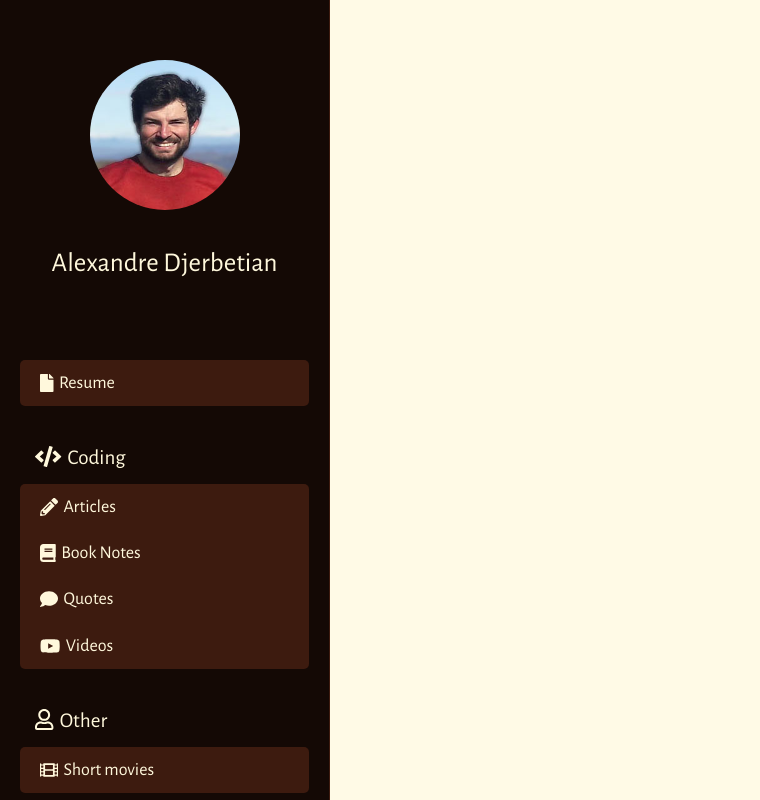
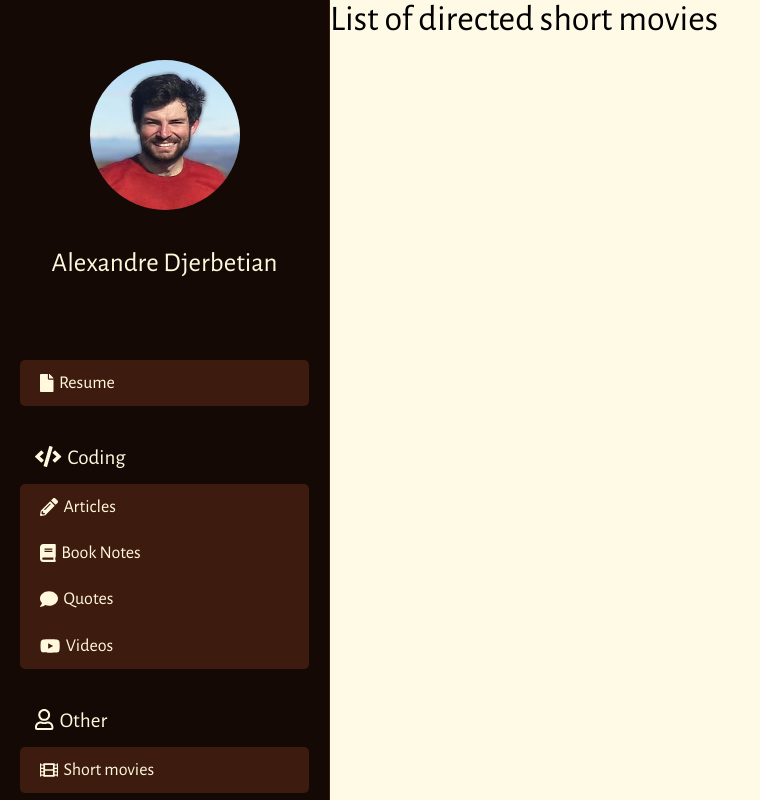
Before and after one commit to adjerbetian/alexandre-djerbetian, a Vue app in the folder packages/client/: page /movies in a window 1280 px wide. Shown: the whole page, without its empty margins (0-760 px from the left). Built offline with nearby package versions, Linux system fonts and the light colour scheme.

Commit message:
movies - title

```diff
--- a/packages/client/src/router/index.ts
+++ b/packages/client/src/router/index.ts
@@ -17,12 +17,9 @@ const routes: Array<RouteConfig> = [
         }
     },
     {
-        path: "/about",
-        name: "About",
-        // route level code-splitting
-        // this generates a separate chunk (about.[hash].js) for this route
-        // which is lazy-loaded when the route is visited.
-        component: () => import(/* webpackChunkName: "about" */ "../views/About.vue")
+        path: "/movies",
+        name: "Movies",
+        component: () => import("../views/Movies.vue")
     }
 ];
 
--- a/packages/client/src/views/About.vue
+++ /dev/null
@@ -1,5 +0,0 @@
-<template>
-    <div class="about">
-        <h1>This is an about page</h1>
-    </div>
-</template>
--- /dev/null
+++ b/packages/client/src/views/Movies.vue
@@ -0,0 +1,5 @@
+<template>
+    <main class="movies">
+        <h1>List of directed short movies</h1>
+    </main>
+</template>
```
Also changed, not shown: 1 other file (tests, documents, lock files or other folders).
